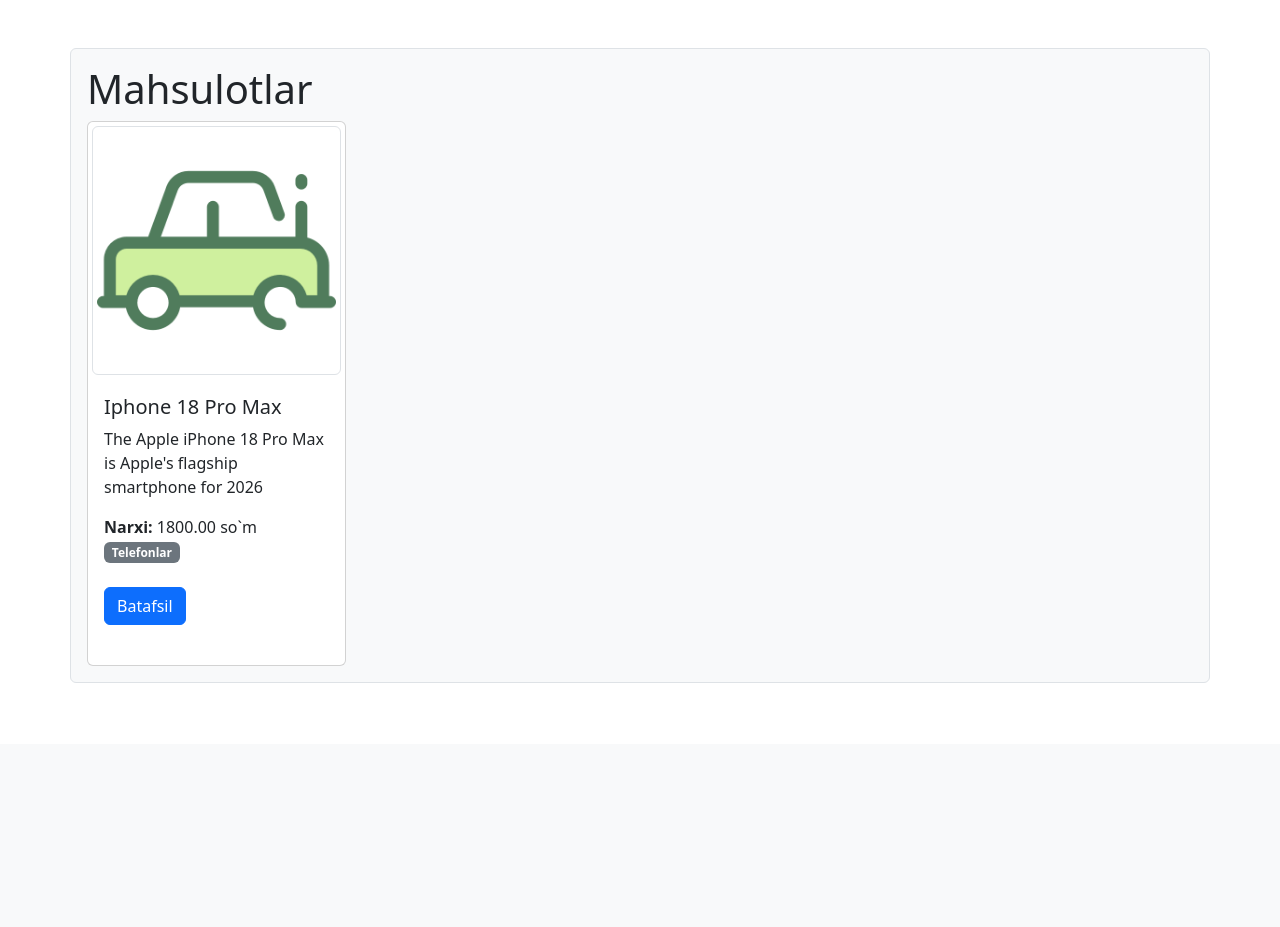
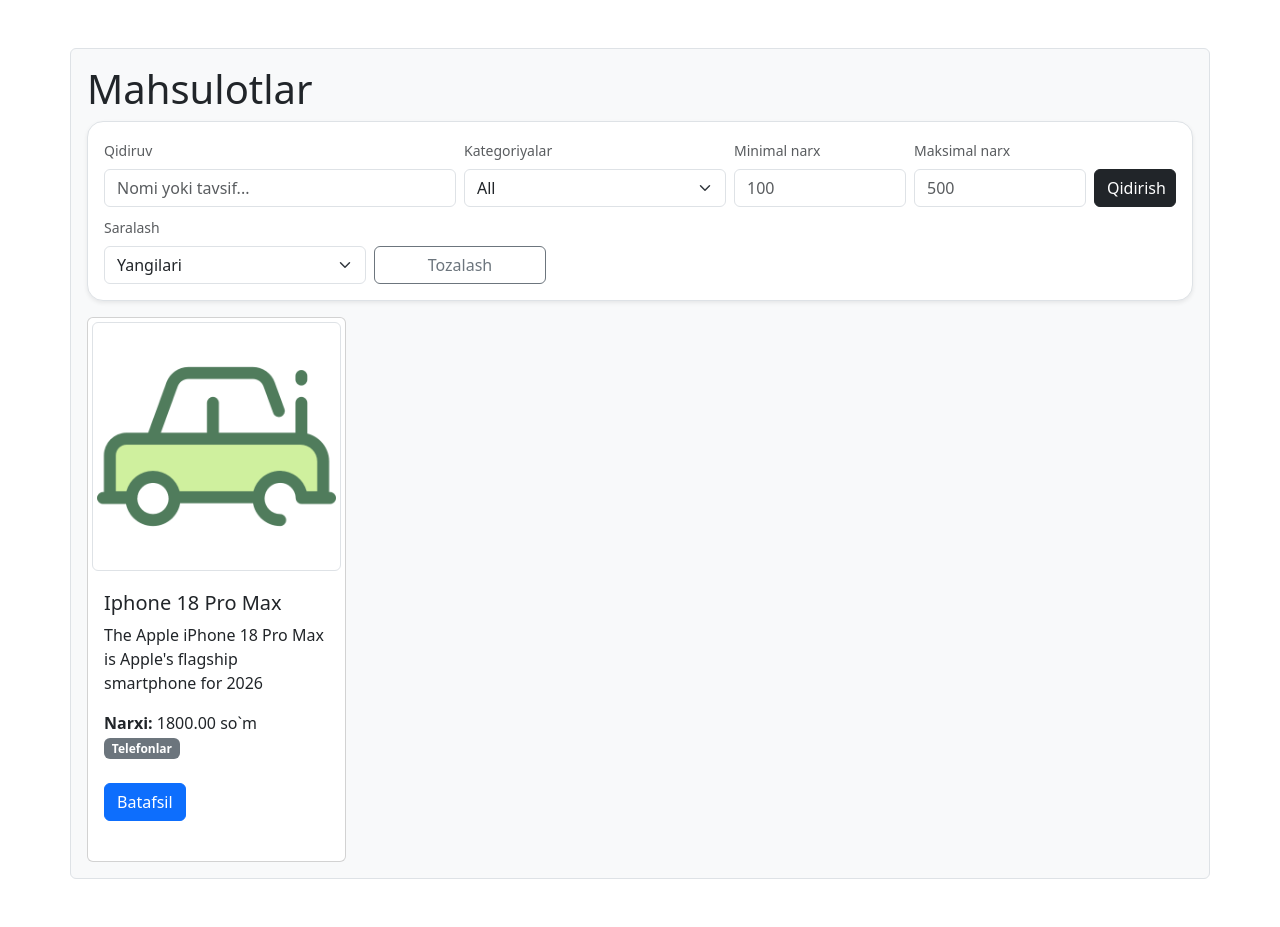
Before and after one commit to muhammadmirzovm/E-commerce-New-Zealand-, a Django app: page / in a window 1280 px wide. Shown: the part 56-983 px from the top of the page. Before the commit the page ends 739 px from the top, so only its background shows below. Run offline with Django 5.2, Linux system fonts and the light colour scheme; data comes from the database, SQL or seed files in the repository.

Commit message:
Extended search added

```diff
--- a/catalog/views.py
+++ b/catalog/views.py
@@ -1,19 +1,68 @@
 from django.shortcuts import render
 from django.views.generic import ListView, CreateView, UpdateView, DeleteView, DetailView
-from .models import Product
+from .models import Product, Category
 from .mixins import SellerRequiredMixin, OwnerRequiredMixin
 from django.urls import reverse_lazy
 from django.contrib import messages
 from .forms import ProductForm
+from decimal import Decimal, InvalidOperation
+from django.db.models import Q
+
 class ProductListView(ListView):
    model = Product
    template_name = "catalog/product_list.html"
    context_object_name = "products"
-   paginate_by = 2
+   paginate_by = 12
 
    def get_queryset(self):
-       return (
-           Product.objects.filter(is_active=True).order_by("-created_at"))
+       qs = (Product.objects.filter(is_active=True).order_by("-created_at"))
+       q = self.request.GET.get("q", "").strip()
+       if q:
+           qs = qs.filter(
+               Q(name__icontains=q) |
+               Q(short_description__icontains=q) |
+               Q(description__icontains=q))
+
+       cat_slug = self.request.GET.get("category", "").strip()
+       if cat_slug:
+           cat = Category.objects.filter(slug=cat_slug).first()
+           if cat:
+               child_ids = list(cat.children.values_list("id", flat=True))
+               qs = qs.filter(category_id__in=[cat.id] + child_ids)
+       min_price = self.request.GET.get("min_price", "").strip()
+       max_price = self.request.GET.get("max_price", "").strip()
+       try:
+           if min_price:
+               qs = qs.filter(price__gte=Decimal(min_price))
+           if max_price:
+               qs = qs.filter(price__lte=Decimal(max_price))
+       except InvalidOperation:
+           messages.warning(self.request, "Narx maydoniga faqat son kiriting (masalan: 100 yoki 99.99) ⚠️")
+       # 4) Sort: sort
+       sort = self.request.GET.get("sort", "latest")
+       if sort == "price_asc":
+           qs = qs.order_by("price")
+       elif sort == "price_desc":
+           qs = qs.order_by("-price")
+       else:
+           qs = qs.order_by("-created_at")
+       return qs
+   def get_context_data(self, **kwargs):
+       context = super().get_context_data(**kwargs)
+       # Category dropdown uchun categorylar
+       context["categories"] = Category.objects.filter(parent__isnull=True).order_by("name")
+       # Hozirgi filter qiymatlarini template’ga qaytarish (input’larda saqlash uchun)
+       context["q"] = self.request.GET.get("q", "").strip()
+       context["category"] = self.request.GET.get("category", "").strip()
+       context["min_price"] = self.request.GET.get("min_price", "").strip()
+       context["max_price"] = self.request.GET.get("max_price", "").strip()
+       context["sort"] = self.request.GET.get("sort", "latest")
+       # Pagination bosilganda query yo‘qolmasin: page dan boshqa hammasini saqlaymiz
+       params = self.request.GET.copy()
+       params.pop("page", None)
+       context["querystring"] = params.urlencode()
+       return context
+
 class ProductDetailView(DetailView):
    model = Product
    template_name = "catalog/product_detail.html"
--- a/templates/catalog/product_list.html
+++ b/templates/catalog/product_list.html
@@ -4,6 +4,58 @@
 <!-- .\ -->
 {% block content %}
 <h1 class="">Mahsulotlar</h1>
+<!-- FILTER FORM (GET) -->
+<form method="get" class="bg-white border rounded-4 shadow-sm p-3 mb-3">
+ <div class="row g-2 align-items-end">
+
+   <div class="col-md-4">
+     <label class="form-label small text-muted">Qidiruv</label>
+     <input type="text" name="q" value="{{ q }}" class="form-control" placeholder="Nomi yoki tavsif...">
+   </div>
+
+   <div class="col-md-3">
+     <label class="form-label small text-muted">Kategoriyalar</label>
+     <select name="category" class="form-select">
+       <option value="">All</option>
+       {% for c in categories %}
+         <option value="{{ c.slug }}" {% if category == c.slug %}selected{% endif %}>
+           {{ c.name }}
+         </option>
+         {% for child in c.children.all %}
+           <option value="{{ child.slug }}" {% if category == child.slug %}selected{% endif %}>
+             — {{ child.name }}
+           </option>
+         {% endfor %}
+       {% endfor %}
+     </select>
+   </div>
+
+   <div class="col-md-2">
+     <label class="form-label small text-muted">Minimal narx</label>
+     <input type="text" name="min_price" value="{{ min_price }}" class="form-control" placeholder="100">
+   </div>
+
+   <div class="col-md-2">
+     <label class="form-label small text-muted">Maksimal narx</label>
+     <input type="text" name="max_price" value="{{ max_price }}" class="form-control" placeholder="500">
+   </div>
+   <div class="col-md-1">
+     <button class="btn btn-dark w-100">Qidirish</button>
+   </div>
+   <div class="col-md-3">
+     <label class="form-label small text-muted">Saralash</label>
+     <select name="sort" class="form-select">
+       <option value="latest" {% if sort == "latest" %}selected{% endif %}>Yangilari</option>
+       <option value="price_asc" {% if sort == "price_asc" %}selected{% endif %}>Arzon → Qimmat</option>
+       <option value="price_desc" {% if sort == "price_desc" %}selected{% endif %}>Qimmat → Arzon</option>
+     </select>
+   </div>
+   <div class="col-md-2">
+     <a class="btn btn-outline-secondary w-100" href="{% url 'product_list' %}">Tozalash</a>
+   </div>
+ </div>
+</form>
+
 <div class="row">
 
  {% for p in products %}
@@ -33,25 +85,22 @@
 </div>
 
 
+<!-- Pagination -->
 {% if is_paginated %}
  <nav class="mt-4">
    <ul class="pagination">
      {% if page_obj.has_previous %}
        <li class="page-item">
-         <a class="page-link" href="?page={{ page_obj.previous_page_number }}">Oldingi</a>
-       </li>
+         <a class="page-link" href="?page={{ page_obj.previous_page_number }}{% if querystring %}&{{ querystring }}{% endif %}">Oldingi</a></li>
      {% endif %}
-
-     <li class="page-item disabled">
-       <span class="page-link">{{ page_obj.number }} / {{ page_obj.paginator.num_pages }}</span>
-     </li>
-
+     <li class="page-item disabled"><span class="page-link">{{ page_obj.number }} / {{ page_obj.paginator.num_pages }}</span></li>
      {% if page_obj.has_next %}
        <li class="page-item">
-         <a class="page-link" href="?page={{ page_obj.next_page_number }}">Keyingi</a>
+         <a class="page-link" href="?page={{ page_obj.next_page_number }}{% if querystring %}&{{ querystring }}{% endif %}">Keyingi</a>
        </li>
      {% endif %}
    </ul>
  </nav>
 {% endif %}
+
 {% endblock %}
```
